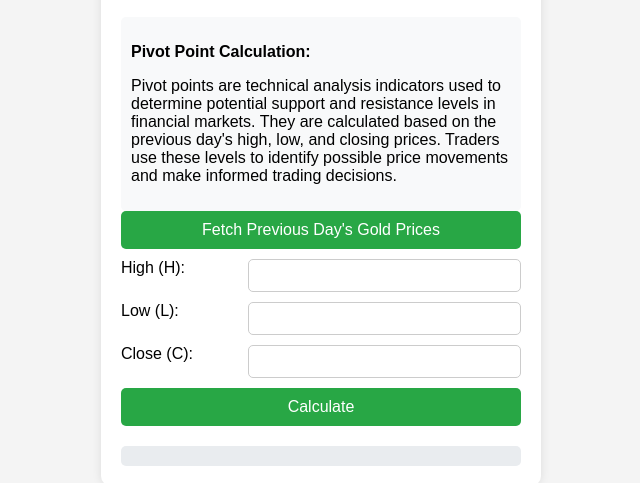
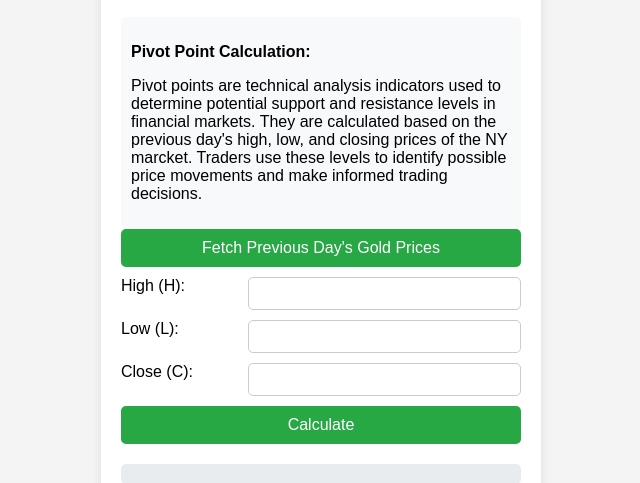
Before and after one commit to adk407/SR-Cal, a plain HTML site: page index.html in a window 1280 px wide. Shown: the part 91-574 px from the top of the page, without its empty margins (319-959 px from the left). Drawn offline with Linux system fonts and the light colour scheme.

Commit message:
Update index.html

```diff
--- a/index.html
+++ b/index.html
@@ -82,7 +82,7 @@
         <h2>Pivot Point Calculator</h2>
         <div class="description">
             <p><strong>Pivot Point Calculation:</strong></p>
-            <p>Pivot points are technical analysis indicators used to determine potential support and resistance levels in financial markets. They are calculated based on the previous day's high, low, and closing prices. Traders use these levels to identify possible price movements and make informed trading decisions.</p>
+            <p>Pivot points are technical analysis indicators used to determine potential support and resistance levels in financial markets. They are calculated based on the previous day's high, low, and closing prices of the NY marcket. Traders use these levels to identify possible price movements and make informed trading decisions.</p>
         </div>
         <button onclick="fetchPreviousDayGoldPrices()">Fetch Previous Day's Gold Prices</button>
         <div class="input-group">
```
